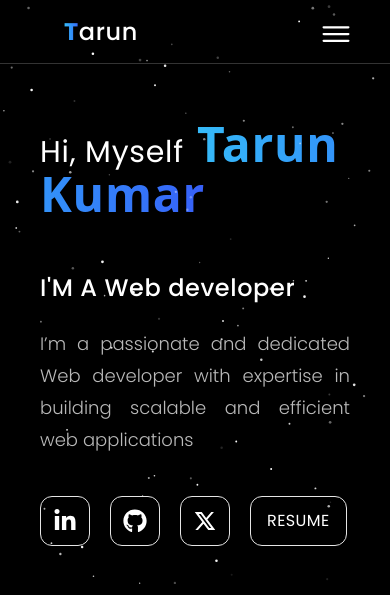
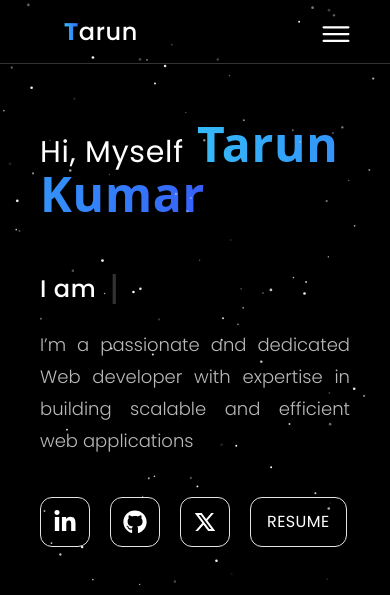
Before and after one commit to Tarun9993/Portfolio, a React (Vite) app: page / in a window 390 px wide. Shown: the top 595 px of the page. Built offline with nearby package versions, Linux system fonts and the light colour scheme.

Commit message:
"final changes"

```diff
--- a/src/Components/Navbar.jsx
+++ b/src/Components/Navbar.jsx
@@ -3,7 +3,7 @@ import { IoMenuOutline } from "react-icons/io5";
 import { RxCross1 } from "react-icons/rx";
 import { Link } from "react-scroll";
 import { motion } from "motion/react"
-import { navText } from "./animate";
+import { navText,navBg } from "./animate";
 const Navbar = () => {
   const [menu, setMenu] = useState(false);
   const handleMenu = () =>{
@@ -120,7 +120,11 @@ const Navbar = () => {
 
     </div>
 
-    {menu && <div className="bg-black fixed top-0 left-0 w-2/3 h-full z-30">
+    {menu && <motion.div
+    variants={navBg(0.3)}
+            initial="hidden"
+            animate="visible"
+    className="bg-black fixed top-0 left-0 w-2/3 h-full z-30">
     <ul className=" text-white bg-transparent   text-xl  pt-30 pb-16 text-center">
             <Link
               to="/"
@@ -174,7 +178,7 @@ const Navbar = () => {
               </li>
             </Link>
           </ul>
-    </div> }
+    </motion.div> }
 
   </div>
   );
--- a/src/Components/Projects.jsx
+++ b/src/Components/Projects.jsx
@@ -6,6 +6,7 @@ import  pro3  from "../../src/assets/pro3.png"
 import  pro4  from "../../src/assets/pro4.png"
 import toast, { Toaster } from 'react-hot-toast';
 import { motion } from "motion/react"
+
 import { projectImg, projectText } from "./animate";
 const Projects = () => {
 
--- a/src/Components/SparklesPreview.tsx
+++ b/src/Components/SparklesPreview.tsx
@@ -4,10 +4,11 @@ import { SparklesCore } from "../Components/ui/sparkles";
 import { FaLinkedinIn } from "react-icons/fa6";
 import { FaGithub } from "react-icons/fa6";
 import { RiTwitterXLine } from "react-icons/ri";
-
 import { Link } from "react-scroll";
 import { motion } from "motion/react"
 import { sparklesText } from "./animate"
+import { Typewriter } from "react-simple-typewriter";
+
 export  function SparklesPreview() {
   return (
     (<div
@@ -24,24 +25,51 @@ export  function SparklesPreview() {
       </div>
      <div className="md:flex lg:gap-10 z-50 lg:px-50  md:px-28 md:py-50 py-10 lg:py-50">
         <motion.div
+        // variants={sparklesText(1)}
+        // initial="hidden"
+        // animate="visible"
+
+        className="md:max-w-1/2">
+          <div className="">
+        <motion.h1
         variants={sparklesText(1)}
         initial="hidden"
         animate="visible"
-
-        className="md:max-w-1/2">
-          <div className="">
-        <h1 className="text-white font-semi-bold text-3xl tracking-wide sm:pt-18 sm:px-32 md:px-0 md:pt-0 pt-20 sm:p-0 p-7 w-full px-10">Hi, Myself
+         className="text-white font-semi-bold text-3xl tracking-wide sm:pt-18 sm:px-32 md:px-0 md:pt-0 pt-20 sm:p-0 p-7 w-full px-10">Hi, Myself
           <span className="bg-gradient-to-r from-[#37BEF8] via-70% to-[#375FF8] text-transparent bg-clip-text font-bold text-5xl font-sans "> Tarun Kumar</span>
-          </h1>
+          </motion.h1>
           </div>
+          <motion.div
+          variants={sparklesText(1.1)}
+          initial="hidden"
+          animate="visible"
+          >
+            <h1 className="text-white font-medium tracking-wide text-2xl sm:px-40 sm:pt-10 sm:text-2xl md:pt-6 md:px-0 pt-5 pl-10 px-5 leading-10 w-full"> I am{" "}
+      <span className="text-white font-bold text-3xl font-sans">
+        <Typewriter
+          words={["a web Developer", "a Problem Solver","a UI/UX Enthusiast"]}
+          loop={true}
+          cursor
+          cursorStyle="|"
+          typeSpeed={100}
+          deleteSpeed={50}
+          delaySpeed={1000}
+        />
+      </span> </h1>
+          </motion.div>
           <div>
-            <h1 className="text-white font-medium tracking-wide text-2xl sm:px-40 sm:pt-10 sm:text-2xl md:pt-6 md:px-0 pt-5 pl-10 px-5 leading-10 w-full">I'M A Web developer </h1>
+            <motion.h2
+            variants={sparklesText(1.2)}
+            initial="hidden"
+            animate="visible"
+            className="text-[#b9b9b9] md:pt-5 text-lg font-light sm:pt-7 sm:px-33 md:px-0 leading-8  pt-5 px-10 text-justify w-full">
+            I’m a passionate and dedicated Web developer with expertise in building scalable and efficient web applications</motion.h2>
           </div>
-          <div>
-            <h2 className="text-[#b9b9b9] md:pt-5 text-lg font-light sm:pt-7 sm:px-33 md:px-0 leading-8  pt-5 px-10 text-justify w-full">
-            I’m a passionate and dedicated Web developer with expertise in building scalable and efficient web applications</h2>
-          </div>
-          <div className="flex flex-wrap sm:gap-7 gap-5 pt-10 sm:px-60 md:px-0 px-10">
+          <motion.div
+          variants={sparklesText(1.5)}
+          initial="hidden"
+          animate="visible"
+          className="flex flex-wrap sm:gap-7 gap-5 pt-10 sm:px-60 md:px-0 px-10">
 
             <a href="https://www.linkedin.com/in/tarun-kumar-1aaba2252/" className="z-20"target="_blank"><FaLinkedinIn size={50} className="text-white border border-neutral-200 p-3 rounded-xl cursor-pointer"/></a>
           <a href="https://github.com/Tarun9993/" className="z-20" target="_blank"> <FaGithub size={50} className="text-white border border-neutral-200 p-3 rounded-xl cursor-pointer"/></a>
@@ -56,11 +84,11 @@ export  function SparklesPreview() {
                   className="text-white border border-neutral-200 p-3 rounded-xl cursor-pointer "
                 />
               </a>
-          <a href="#" target="_blank" className="z-50">
+          <a href="#" target="_blank" rel="noopener noreferrer"  className="z-20">
           <h2 className="text-white border border-neutral-200 p-3 px-4 tracking-wide rounded-xl cursor-pointer ">RESUME</h2>
           </a>
 
-          </div>
+          </motion.div>
           <div className="pt-10">
              <Link
                           to="contact"
@@ -68,12 +96,16 @@ export  function SparklesPreview() {
                           duration={900}
                           className="cursor-pointer"
                         >
-          <button className="hidden md:inline-flex relative h-12 overflow-hidden rounded-full p-[1px] focus:outline-none focus:ring-2 focus:ring-slate-400 focus:ring-offset-2 focus:ring-offset-slate-50">
+          <motion.button
+          variants={sparklesText(1.8)}
+          initial="hidden"
+          animate="visible"
+          className="hidden md:inline-flex relative h-12 overflow-hidden rounded-full p-[1px] focus:outline-none focus:ring-2 focus:ring-slate-400 focus:ring-offset-2 focus:ring-offset-slate-50">
             <span className="absolute inset-[-1000%] animate-[spin_2s_linear_infinite] bg-[conic-gradient(from_90deg_at_50%_50%,#37BEF8_0%,#375FF8_50%,#37BEF8_100%)]" />
             <span className="inline-flex h-full w-full cursor-pointer items-center justify-center rounded-full bg-slate-950 px-6 py-1 text-md font-medium text-white backdrop-blur-3xl tracking-wide">
               Contact
             </span>
-             </button>
+             </motion.button>
              </Link>
           </div>
         </motion.div>
--- a/src/Components/animate.js
+++ b/src/Components/animate.js
@@ -16,7 +16,7 @@ export const navText = (delay) =>{
         }
      }
 }
-export const sparklesText = (delay) =>{
+export const navBg = (delay) =>{
     return{
         hidden:{
             opacity:0,
@@ -25,6 +25,26 @@ export const sparklesText = (delay) =>{
         visible:{
             opacity:1,
             x:0,
+            transition:{
+                duration:0.3,
+                type: "spring",
+                stiffness: 20,
+                damping: 10,
+                delay: delay
+            }
+        }
+     }
+}
+
+export const sparklesText = (delay) =>{
+    return{
+        hidden:{
+            opacity:0,
+            y:100,
+        },
+        visible:{
+            opacity:1,
+            y:0,
             transition:{
                 duration:0.8,
                 type: "spring",
```
Also changed, not shown: 1 other file (tests, documents, lock files or other folders).
